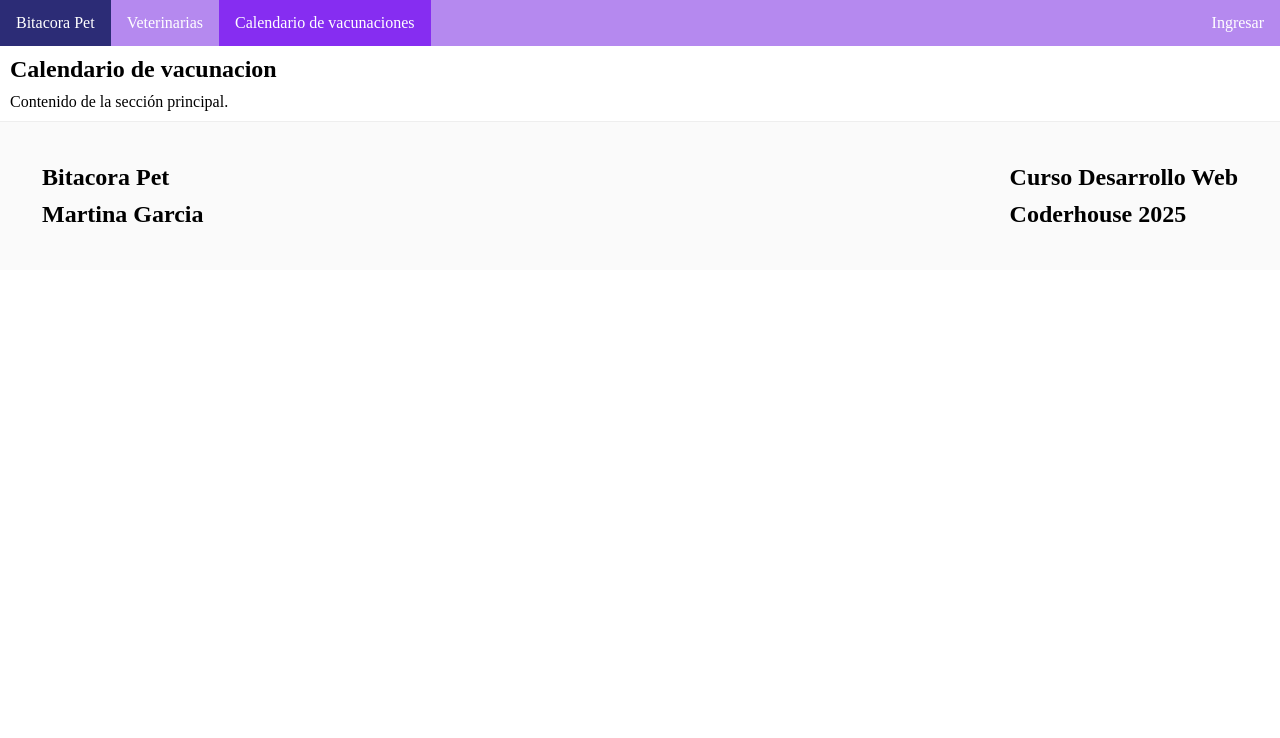
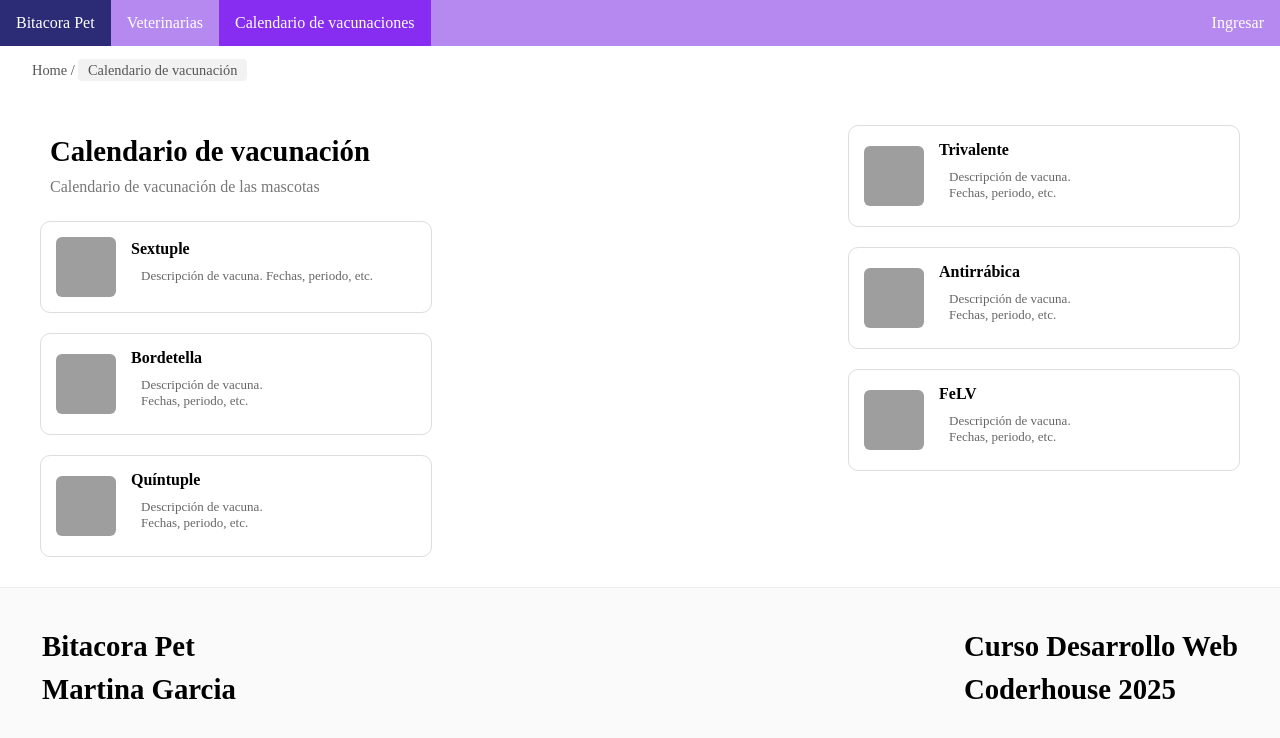
Before and after one commit to martiigarcia/BitacoraPet, a plain HTML site: page pages/vaccination/vaccination-calendar.html in a window 1280 px wide. Drawn offline with Linux system fonts and the light colour scheme; grey boxes are pictures that could not be loaded.

Commit message:
vet y vacunacion

```diff
--- /dev/null
+++ b/assets/css/vaccune.css
@@ -0,0 +1,93 @@
+/* Breadcrumb */
+.breadcrumb {
+    padding: 1rem 2rem;
+    font-size: 0.9rem;
+    color: #555;
+}
+
+.breadcrumb a {
+    text-decoration: none;
+    color: #555;
+}
+
+.breadcrumb a.active {
+    background: #f2f2f2;
+    padding: 0.2rem 0.6rem;
+    border-radius: 4px;
+}
+
+/* Contenido del main */
+.main-container {
+    display: flex;
+    justify-content: space-between;
+    align-items: flex-start;
+    padding: 30px 40px;
+    gap: 40px;
+}
+
+/*titulo "Calendario de vacunacion"*/
+h2 {
+    font-size: 1.8rem;
+    margin-bottom: 0.2rem;
+}
+
+/*Subtitulo de "Calendario vacunacion de mascotas*/
+.subtitle {
+    color: #6b6b6b;
+    margin-bottom: 2rem;
+}
+
+
+/* Cartas de veterinarias */
+.vac-section {
+    flex: 1;
+}
+
+.vac-section h2 {
+    font-size: 26px;
+    margin-bottom: 5px;
+}
+
+.subtitle {
+    color: #777;
+    margin-bottom: 25px;
+}
+
+.cards-container {
+    display: flex;
+    flex-direction: column;
+    gap: 20px;
+}
+
+.card {
+    display: flex;
+    align-items: center;
+    border: 1px solid #ddd;
+    border-radius: 10px;
+    padding: 15px;
+    background: #fff;
+    width: 360px;
+}
+
+
+.card-image {
+    width: 60px;
+    height: 60px;
+    /*background-color: #e21f1f;*/
+    background-image: url("https://i0.wp.com/puppis.blog/wp-content/uploads/2022/04/%C2%BFPor-que-es-importante-que-vacunemos-a-los-cachorros_-min.jpg?resize=900%2C600&ssl=1");
+    background-size: cover; /* hace que cubra todo el ancho */
+    background-position: center; /* centra la imagen */
+    background-repeat: no-repeat; /* evita que se repita */
+    border-radius: 6px;
+    margin-right: 15px;
+}
+
+.card-content h3 {
+    margin: 0;
+    font-size: 16px;
+}
+
+.card-content p {
+    font-size: 13px;
+    color: #666;
+}
--- /dev/null
+++ b/assets/css/vets.css
@@ -0,0 +1,111 @@
+/* Breadcrumb: home->vets */
+.breadcrumb {
+    padding: 15px 40px;
+    font-size: 14px;
+    color: #666;
+}
+
+.breadcrumb a {
+    text-decoration: none;
+    color: #666;
+}
+
+
+.main-container {
+    display: flex;
+    justify-content: space-between;
+    align-items: flex-start;
+    padding: 30px 40px;
+    gap: 40px;
+}
+
+/* Cartas de veterinarias */
+.vets-section {
+    flex: 1;
+}
+
+.vets-section h2 {
+    font-size: 26px;
+    margin-bottom: 5px;
+}
+
+.subtitle {
+    color: #777;
+    margin-bottom: 25px;
+}
+
+.cards-container {
+    display: flex;
+    flex-direction: column;
+    gap: 20px;
+}
+
+.card {
+    display: flex;
+    align-items: center;
+    border: 1px solid #ddd;
+    border-radius: 10px;
+    padding: 15px;
+    background: #fff;
+    width: 360px;
+}
+
+.card-image {
+    width: 60px;
+    height: 60px;
+    /*background-color: #e21f1f;*/
+    background-image: url("../images/vet.jpg");
+    background-size: cover; /* hace que cubra todo el ancho */
+    background-position: center; /* centra la imagen */
+    background-repeat: no-repeat; /* evita que se repita */
+    border-radius: 6px;
+    margin-right: 15px;
+}
+
+.card-content h3 {
+    margin: 0;
+    font-size: 16px;
+}
+
+.card-content p {
+    font-size: 13px;
+    color: #666;
+}
+
+/* Calendario */
+.calendar-section {
+    width: 360px;
+    text-align: center;
+    background: #efe4ff;
+    padding: 20px;
+    border-radius: 8px;
+}
+
+.calendar-header {
+    display: flex;
+    justify-content: space-between;
+    align-items: center;
+}
+
+.calendar-grid {
+    display: grid;
+    grid-template-columns: repeat(7, 1fr);
+    gap: 5px;
+    margin-top: 10px;
+}
+
+.calendar-grid div {
+    padding: 6px;
+    font-size: 13px;
+    color: #333;
+}
+
+.today {
+    border: 1px solid #000;
+    border-radius: 50%;
+}
+
+.calendar-date {
+    margin-top: 20px;
+    font-weight: bold;
+}
--- a/pages/vaccination/vaccination-calendar.html
+++ b/pages/vaccination/vaccination-calendar.html
@@ -5,6 +5,7 @@
     <title>Calendario de vacunacion</title>
     <link rel="stylesheet" href="../../assets/css/footer.css">
     <link rel="stylesheet" href="../../assets/css/navbar.css">
+    <link rel="stylesheet" href="../../assets/css/vaccune.css">
 </head>
 <body style=" margin: 0;padding: 0;">
 
@@ -13,7 +14,7 @@
     <nav>
         <ul>
             <li>
-        <a href="../../index.html" >Bitacora Pet</a>
+                <a href="../../index.html">Bitacora Pet</a>
             </li>
             <!--      <li><a href="../home.html">Home</a></li>-->
             <li><a href="../vet/vets.html">Veterinarias</a></li>
@@ -23,12 +24,70 @@
     </nav>
 </header>
 
+<!-- Breadcrumb -->
+<nav class="breadcrumb">
+    <a href="#">Home</a> <span>/</span>
+    <a href="#" class="active">Calendario de vacunación</a>
+</nav>
 
-<main>
+
+<main class="main-container">
+    <section class="vets-section">
+        <h2>Calendario de vacunación</h2>
+        <p class="subtitle">Calendario de vacunación de las mascotas</p>
+
+        <div class="cards-container">
+            <div class="card">
+                <div class="card-image"></div>
+                <div class="card-content">
+                    <h3>Sextuple</h3>
+                    <p>Descripción de vacuna. Fechas, periodo, etc.</p>
+                </div>
+            </div>
+            <div class="card">
+                <div class="card-image"></div>
+                <div class="card-content">
+                    <h3>Bordetella</h3>
+                    <p>Descripción de vacuna.<br>Fechas, periodo, etc.</p>
+                </div>
+            </div>
+            <div class="card">
+                <div class="card-image"></div>
+                <div class="card-content">
+                    <h3>Quíntuple</h3>
+                    <p>Descripción de vacuna.<br>Fechas, periodo, etc.</p>
+                </div>
+            </div>
+        </div>
+    </section>
     <section>
-    <h2>Calendario de vacunacion</h2>
-    <p>Contenido de la sección principal.</p>
+        <div class="cards-container">
+
+            <div class="card">
+                <div class="card-image"></div>
+                <div class="card-content">
+                    <h3>Trivalente</h3>
+                    <p>Descripción de vacuna.<br>Fechas, periodo, etc.</p>
+                </div>
+            </div>
+            <div class="card">
+                <div class="card-image"></div>
+                <div class="card-content">
+                    <h3>Antirrábica</h3>
+                    <p>Descripción de vacuna.<br>Fechas, periodo, etc.</p>
+                </div>
+            </div>
+            <div class="card">
+                <div class="card-image"></div>
+                <div class="card-content">
+                    <h3>FeLV</h3>
+                    <p>Descripción de vacuna.<br>Fechas, periodo, etc.</p>
+                </div>
+            </div>
+        </div>
+
     </section>
+
 </main>
 
 <!-- Footer -->
```
Also changed, not shown: pages/vet/vets.html (+45 -121 lines). Lines whose indentation alone changed are shown as unchanged.
